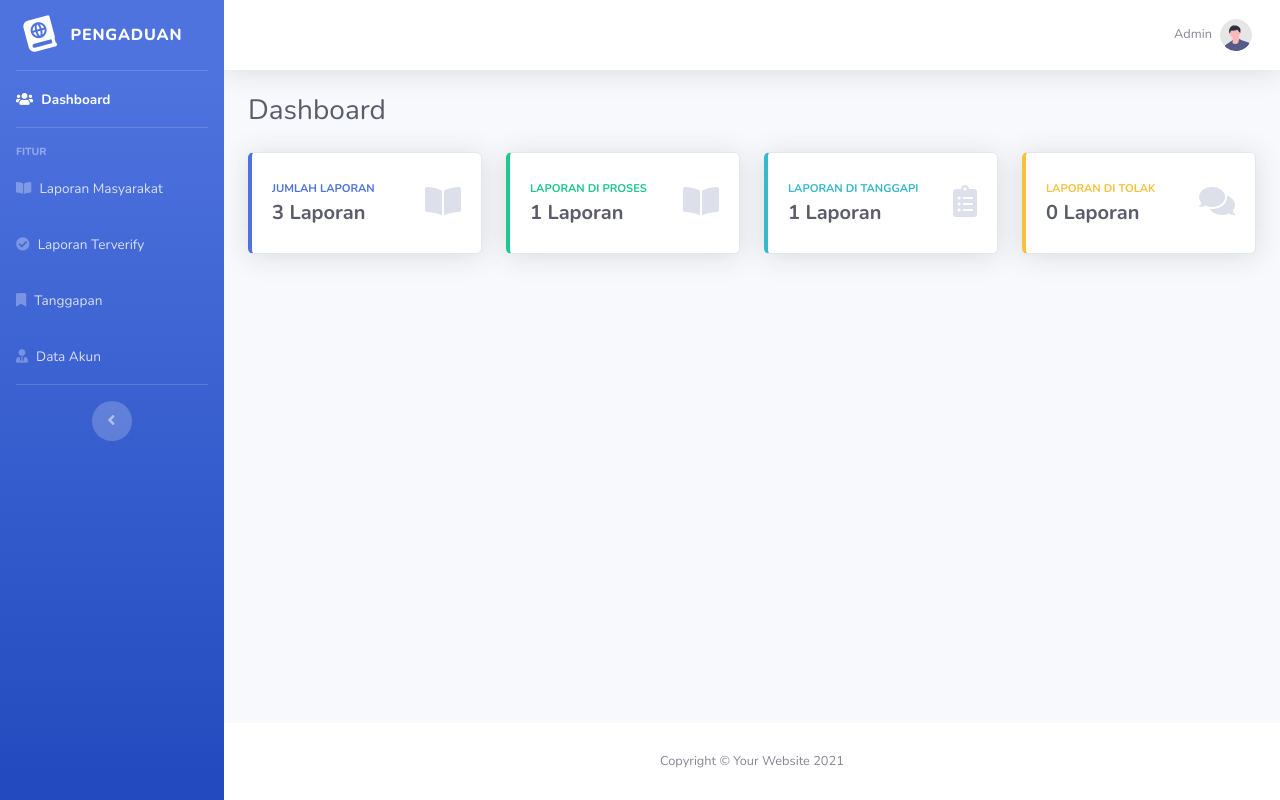
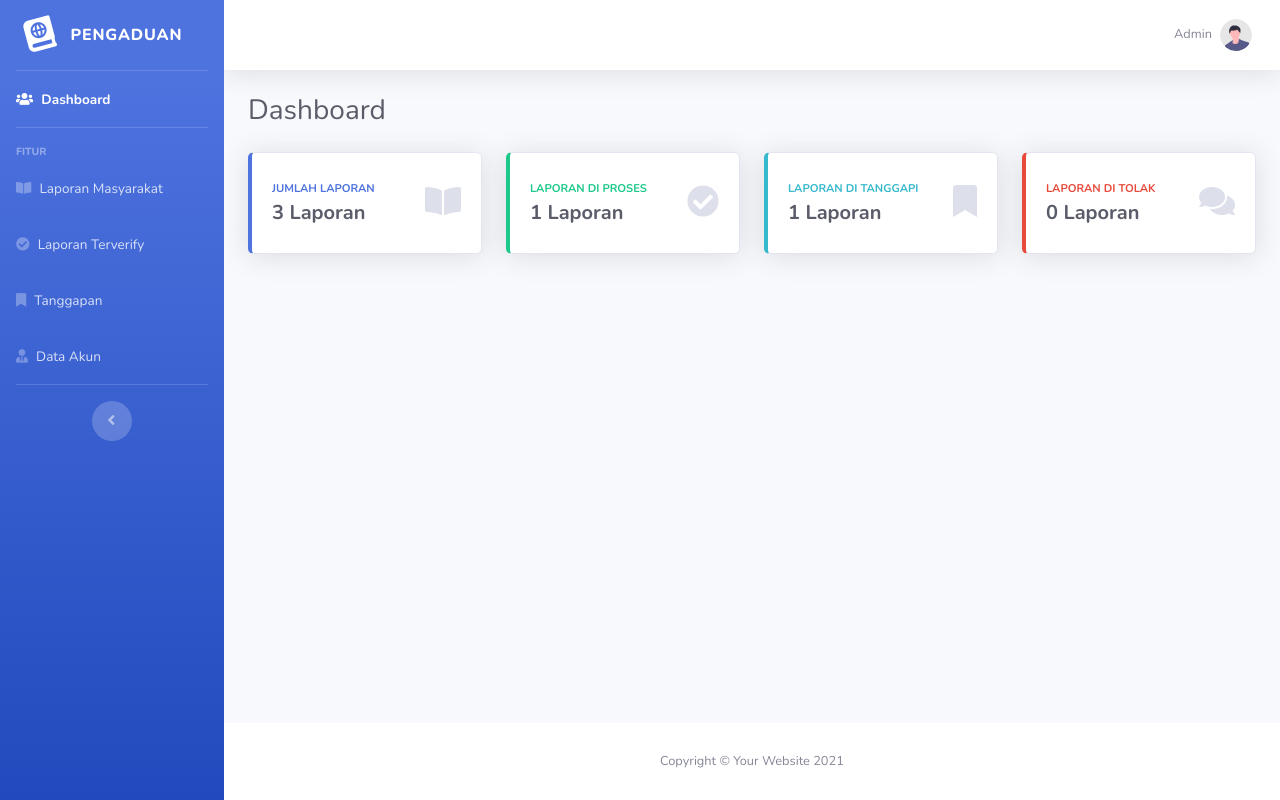
Before and after one commit to eluuxz/APK, a PHP site: page /dashboard/admin/index.php in a window 1280 px wide. Run offline with PHP 8.4, Linux system fonts and the light colour scheme; a user stored in the database is signed in; data comes from the database, SQL or seed files in the repository.

Commit message:
update 13

```diff
--- a/dashboard/admin/index.php
+++ b/dashboard/admin/index.php
@@ -207,7 +207,7 @@ if (isset($_SESSION['id_petugas']) && isset($_SESSION['username']) && isset($_SE
                                                 <div class="h5 mb-0 font-weight-bold text-gray-800"><?= $data['total']; ?> Laporan </div>
                                             </div>
                                             <div class="col-auto">
-                                                <i class="fas fa-book-open fa-2x text-gray-300"></i>
+                                                <i class="fas fa-check-circle fa-2x text-gray-300"></i>
                                             </div>
                                         </div>
                                     </div>
@@ -228,7 +228,7 @@ if (isset($_SESSION['id_petugas']) && isset($_SESSION['username']) && isset($_SE
                                                 <div class="h5 mb-0 font-weight-bold text-gray-800"><?= $data['total']; ?> Laporan </div>
                                             </div>
                                             <div class="col-auto">
-                                                <i class="fas fa-clipboard-list fa-2x text-gray-300"></i>
+                                                <i class="fas fa-bookmark fa-2x text-gray-300"></i>
                                             </div>
                                         </div>
                                     </div>
@@ -237,11 +237,11 @@ if (isset($_SESSION['id_petugas']) && isset($_SESSION['username']) && isset($_SE
 
                             <!-- Pending Requests Card Example -->
                             <div class="col-xl-3 col-md-6 mb-4">
-                                <div class="card border-left-warning shadow h-100 py-2">
+                                <div class="card border-left-danger shadow h-100 py-2">
                                     <div class="card-body">
                                         <div class="row no-gutters align-items-center">
                                             <div class="col mr-2">
-                                                <div class="text-xs font-weight-bold text-warning text-uppercase mb-1">Laporan Di Tolak</div>
+                                                <div class="text-xs font-weight-bold text-danger text-uppercase mb-1">Laporan Di Tolak</div>
                                                 <?php
                                                     $result = $conn->query("SELECT count(*) as total from laporan where status='tolak'");
                                                     $data = mysqli_fetch_assoc($result);
--- a/dashboard/user/lihattanggapan.php
+++ b/dashboard/user/lihattanggapan.php
@@ -22,7 +22,7 @@ if (isset($_SESSION['id_user']) && isset($_SESSION['username'])) {
         <link rel="stylesheet" type="text/css" href="https://cdn.datatables.net/1.12.1/css/jquery.dataTables.css">
         <!-- Sweet Alert -->
         <script src="//cdn.jsdelivr.net/npm/sweetalert2@11"></script>
-        <style>
+        <!-- <style>
             .thumbnail {
                 top: -50px;
                 left: -35px;
@@ -35,7 +35,7 @@ if (isset($_SESSION['id_user']) && isset($_SESSION['username'])) {
             .thumbnail:hover {
                 transform: scale(5);
             }
-        </style>
+        </style> -->
     </head>
 
     <body id="page-top">
```
Also changed, not shown: daftar.php (+9 -10 lines).
